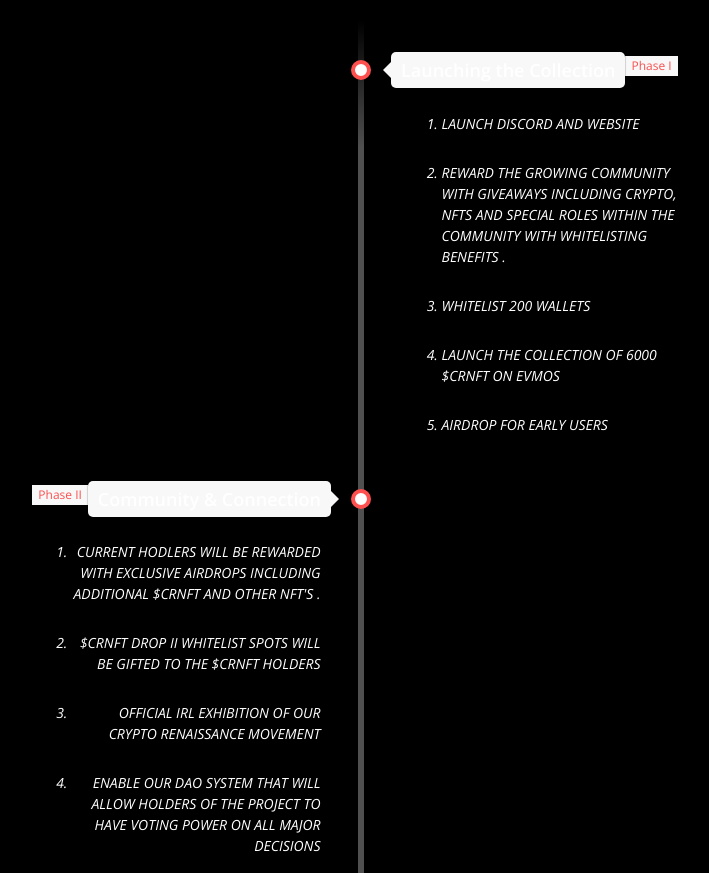
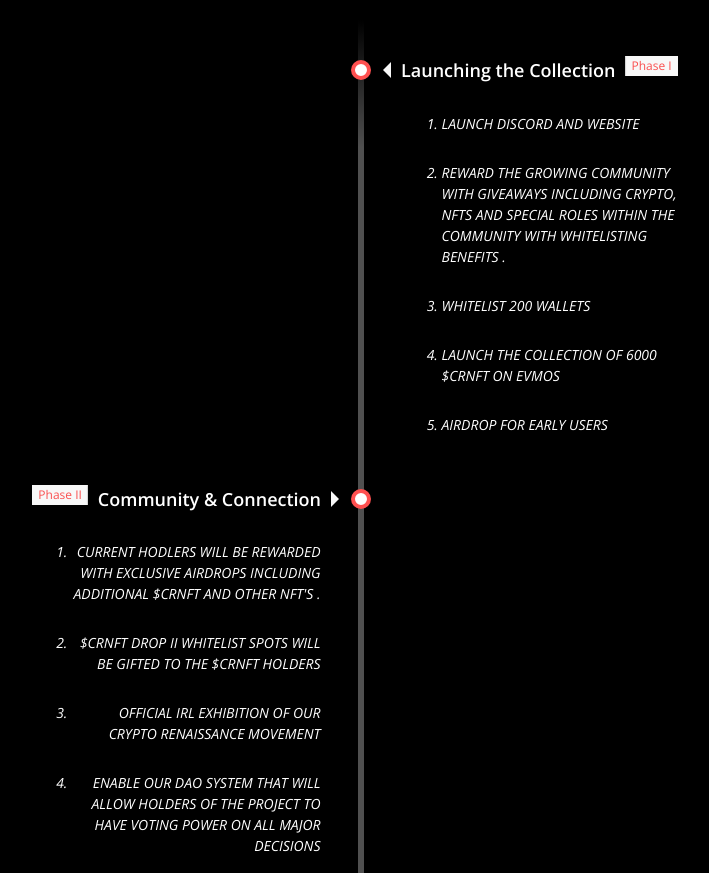
Before and after one commit to Chapobulli/ROADMAPCREVMOS, a plain HTML site: page index.html in a window 1280 px wide. Shown: the top 873 px of the page, without its empty margins (279-988 px from the left). Drawn offline with nearby package versions, Linux system fonts and the light colour scheme.

Commit message:
Update style.css

```diff
--- a/css/style.css
+++ b/css/style.css
@@ -75,7 +75,7 @@ body {
 .flag {
   position: relative;
   display: inline;
-  background: rgb(248,248,248);
+  background: rgb(0,0,0);
   padding: 6px 10px;
   border-radius: 5px;
 
```
